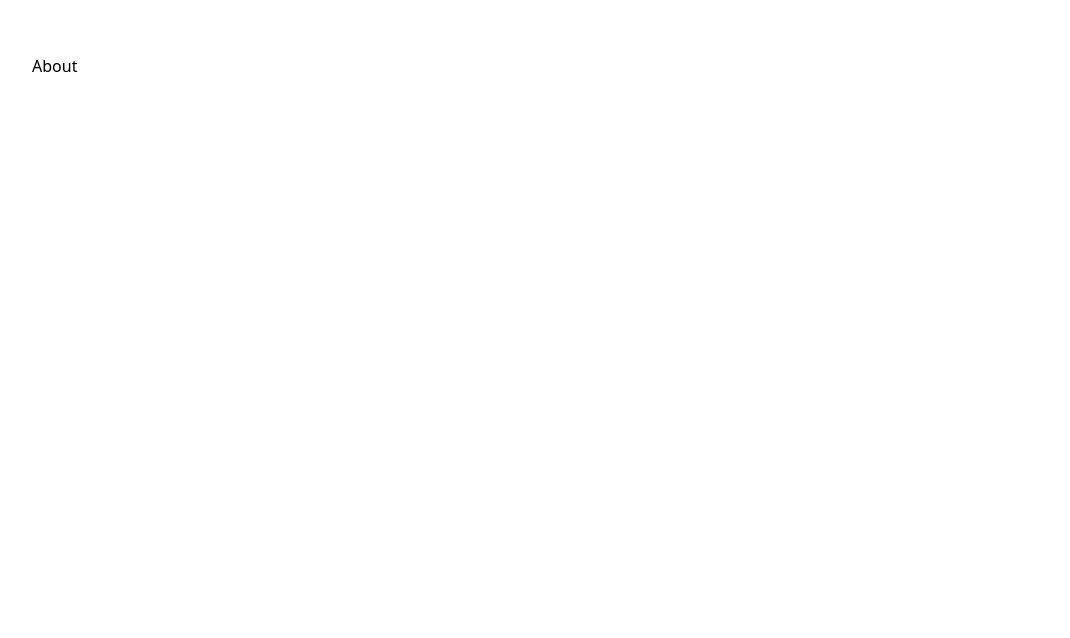
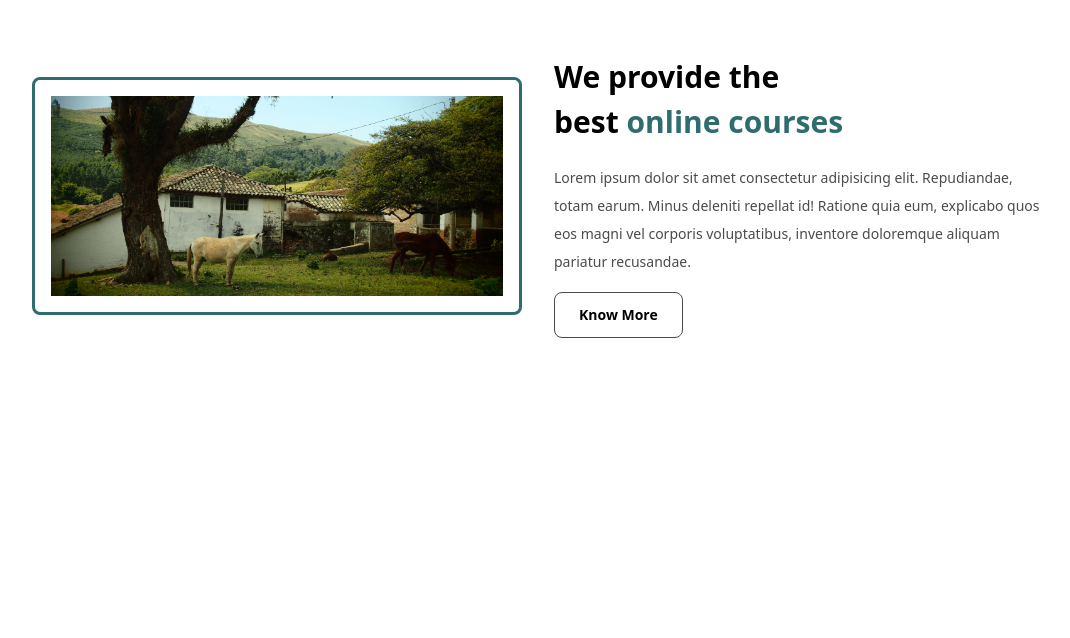
Before and after one commit to mrmtsu/react-vite-practice, a React (Vite) app: page / in a window 1280 px wide. Shown: the part 842-1480 px from the top of the page, without its empty margins (102-1172 px from the left). Built offline with nearby package versions, Linux system fonts and the light colour scheme.

Commit message:
add about page

```diff
--- a/src/components/container/About.tsx
+++ b/src/components/container/About.tsx
@@ -1,7 +1,28 @@
+import aboutImage from "../../assets/about.jpg";
+
 const About = () => {
   return (
     <div className="section" id="about">
-      About
+      <div className="grid md:grid-cols-2 gap-8 place-items-center">
+        <div className="border-[3px] border-solid border-Teal rounded-lg">
+          <img src={aboutImage} alt="" className="p-4" />
+        </div>
+        <div>
+          <div className="font-bold sm:text-[1.875rem] text-[1.5rem] mb-5">
+            We provide the <br /> best{" "}
+            <span className="text-Teal">online courses</span>
+          </div>
+          <p className="text-sm text-gray leading-7 mb-4">
+            Lorem ipsum dolor sit amet consectetur adipisicing elit.
+            Repudiandae, totam earum. Minus deleniti repellat id! Ratione quia
+            eum, explicabo quos eos magni vel corporis voluptatibus, inventore
+            doloremque aliquam pariatur recusandae.
+          </p>
+          <button className="py-3 px-6 text-sm border border-solid border-gray rounded-lg font-bold">
+            Know More
+          </button>
+        </div>
+      </div>
     </div>
   );
 };
```
Also changed, not shown: src/assets/about.jpg (added), src/assets/top.jpg.
